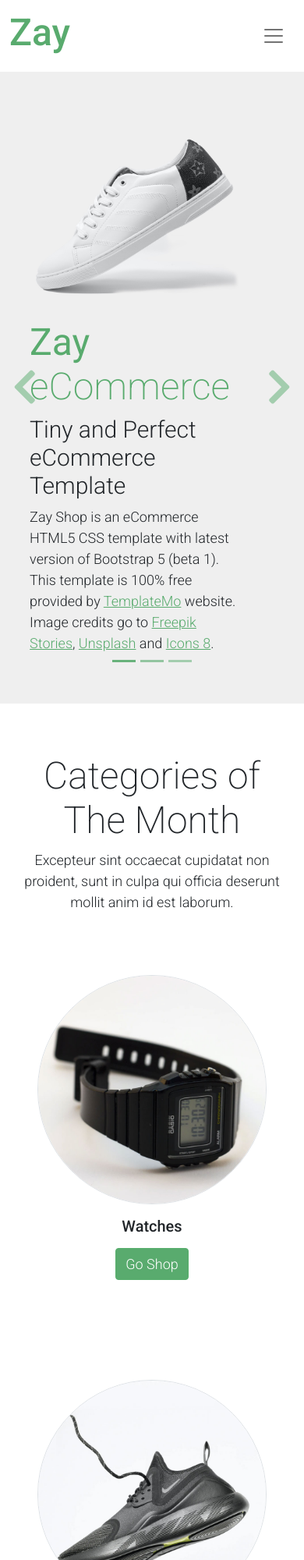
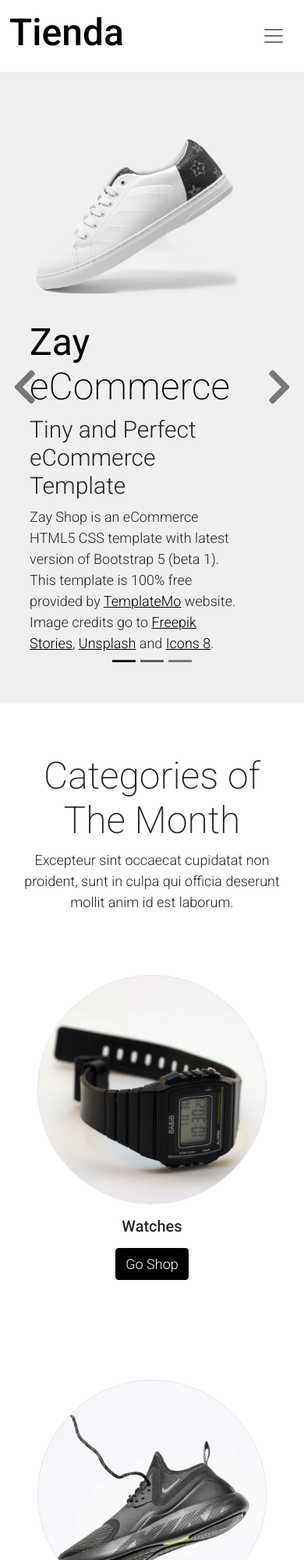
Before and after one commit to andresfe08/TiendaPictus, a plain HTML site: page index.html in a window 390 px wide. Shown: the top 2000 px of the page at 78% size. Drawn offline with Linux system fonts and the light colour scheme.

Commit message:
Actualizacion de colores e interfaz

```diff
--- a/assets/css/custom.css
+++ b/assets/css/custom.css
@@ -1,3 +1,21 @@
-/*
-Custom Css
-*/
+/* Custom Css */
+
+/* Logo Navegacion */
+.text-success {
+    color: #000000 !important;
+}
+
+/* Carrusel */
+#template-mo-zay-hero-carousel .carousel-control-next i, #template-mo-zay-hero-carousel .carousel-control-prev i {
+    color: #000000 !important;
+}
+
+#template-mo-zay-hero-carousel .carousel-indicators li{
+    background-color: #000000;
+}
+
+/* Categorias */
+.btn-success{
+    background-color: #000000 !important;
+    border-color: #000000 !important;
+}
--- a/index.html
+++ b/index.html
@@ -2,7 +2,7 @@
 <html lang="en">
 
 <head>
-    <title>Zay Shop eCommerce HTML CSS Template</title>
+    <title>Pictus - Tienda Virtual</title>
     <meta charset="utf-8">
     <meta name="viewport" content="width=device-width, initial-scale=1">
 
@@ -27,7 +27,7 @@ https://templatemo.com/tm-559-zay-shop
 
 <body>
     <!-- Start Top Nav -->
-    <nav class="navbar navbar-expand-lg bg-dark navbar-light d-none d-lg-block" id="templatemo_nav_top">
+    <!-- <nav class="navbar navbar-expand-lg bg-dark navbar-light d-none d-lg-block" id="templatemo_nav_top">
         <div class="container text-light">
             <div class="w-100 d-flex justify-content-between">
                 <div>
@@ -44,7 +44,7 @@ https://templatemo.com/tm-559-zay-shop
                 </div>
             </div>
         </div>
-    </nav>
+    </nav> -->
     <!-- Close Top Nav -->
 
 
@@ -53,7 +53,7 @@ https://templatemo.com/tm-559-zay-shop
         <div class="container d-flex justify-content-between align-items-center">
 
             <a class="navbar-brand text-success logo h1 align-self-center" href="index.html">
-                Zay
+                Tienda
             </a>
 
             <button class="navbar-toggler border-0" type="button" data-bs-toggle="collapse" data-bs-target="#templatemo_main_nav" aria-controls="navbarSupportedContent" aria-expanded="false" aria-label="Toggle navigation">
@@ -331,7 +331,7 @@ https://templatemo.com/tm-559-zay-shop
             <div class="row">
 
                 <div class="col-md-4 pt-5">
-                    <h2 class="h2 text-success border-bottom pb-3 border-light logo">Zay Shop</h2>
+                    <h2 class="h2 text-light border-bottom pb-3 border-light">Zay Shop</h2>
                     <ul class="list-unstyled text-light footer-link-list">
                         <li>
                             <i class="fas fa-map-marker-alt fa-fw"></i>
```
